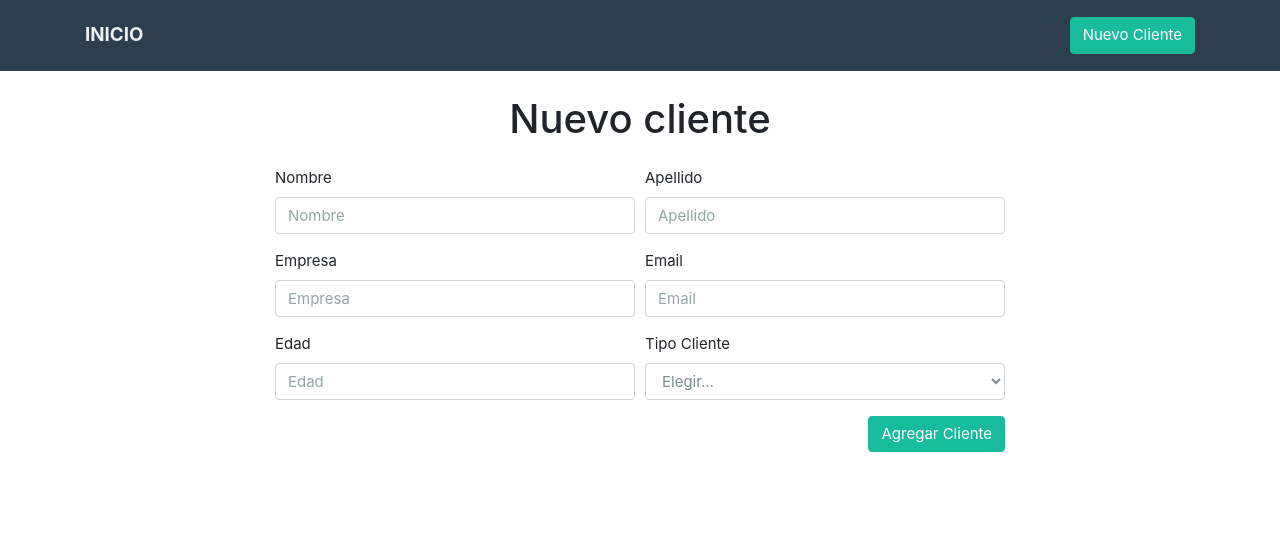
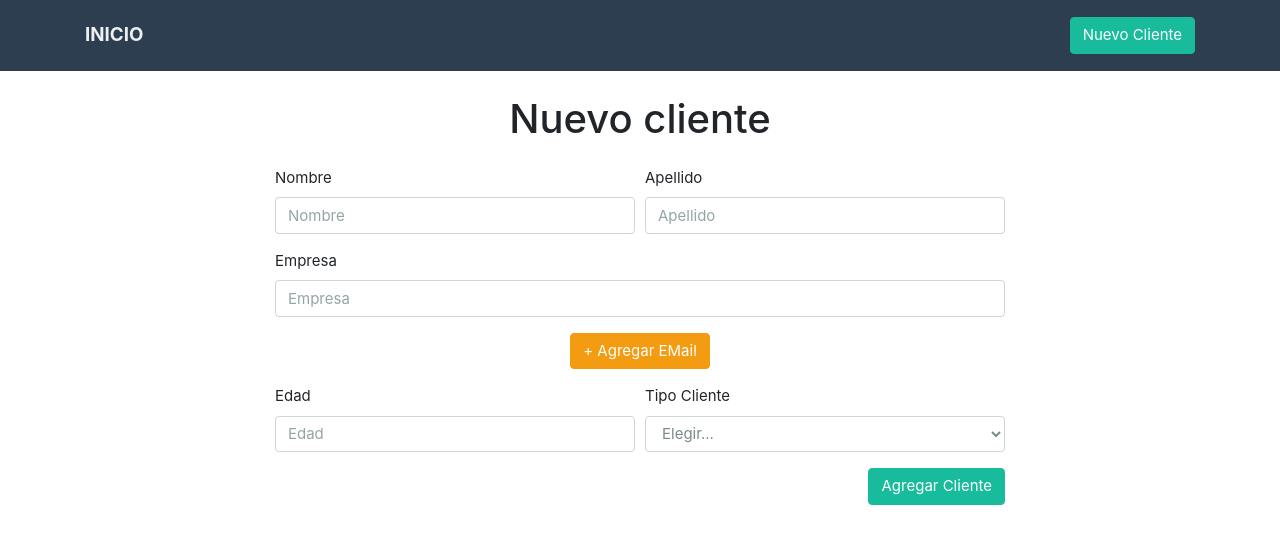
Before and after one commit to davidlechuga/ReactAvanzado, a React (Create React App) app in the folder cliente/: page /cliente/nuevo in a window 1280 px wide. Shown: the top 544 px of the page. Built offline with nearby package versions, Linux system fonts and the light colour scheme.

Commit message:
agregar elementos en el state

```diff
--- a/cliente/src/componentes/NuevoCliente.js
+++ b/cliente/src/componentes/NuevoCliente.js
@@ -12,7 +12,14 @@
             email:'',
             tipo:''
         },
-        error:false
+        error:false,
+        emails: []
+    }
+
+    nuevoCampo =() => {
+        this.setState({
+            emails: this.state.emails.concat([{email: ''}])
+        })
     }
 
     render(){
@@ -32,7 +39,7 @@
                     {crearCliente => (
                         <form
                             className="col-md-8 m-3"
-                            onSubmit={ e => {
+                             onSubmit={ e => {
                                 e.preventDefault();
 
                                 const {nombre,apellido,empresa,email,edad, tipo}
@@ -96,7 +103,7 @@
                             </div>
                             </div>
                             <div className="form-row">
-                                <div className="form-group col-md-6">
+                                <div className="form-group col-md-12">
                                     <label>Empresa</label>
                                     <input
                                         type="text"
@@ -112,21 +119,22 @@
                                         }}
                                     />
                             </div>
-                            <div className="form-group col-md-6">
-                                <label>Email</label>
-                                <input
-                                    type="email"
-                                    className="form-control"
-                                    placeholder="Email"
-                                    onChange= { e => {
-                                        this.setState({
-                                            cliente:{
-                                                ...this.state.cliente,
-                                                email: e.target.value
-                                            }
-                                        })
-                                    }}
-                                />
+                            {this.state.emails.map((input,index)  =>(
+                                <div key={index} className="form-group col-md-12">
+                                    <label>correo {index+1}: </label>
+                                    <input type="emai"
+                                           placeholder="Email"
+                                           className="form-control">
+                                    </input>
+                                </div>
+                            ))}
+                            <div className="form-group d-flex justify-content-center col-md-12">
+                                <button
+                                    onClick={this.nuevoCampo}
+                                    type="button"
+                                    className="btn btn-warning">
+                                    + Agregar EMail
+                                </button>
                             </div>
                             </div>
                             <div className="form-row">
```
